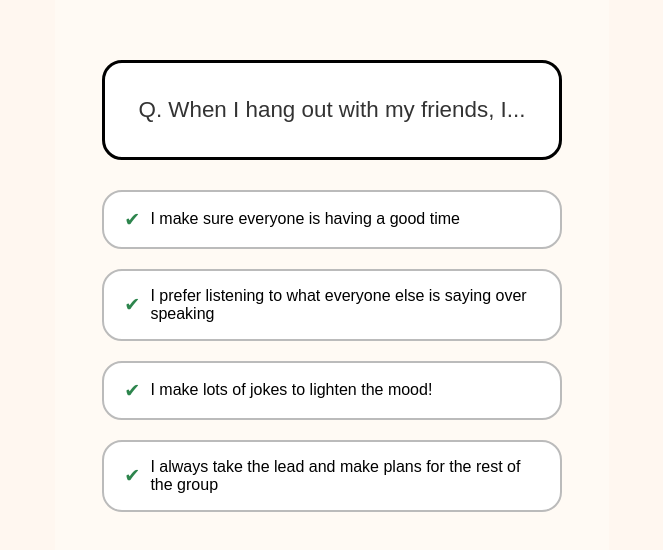
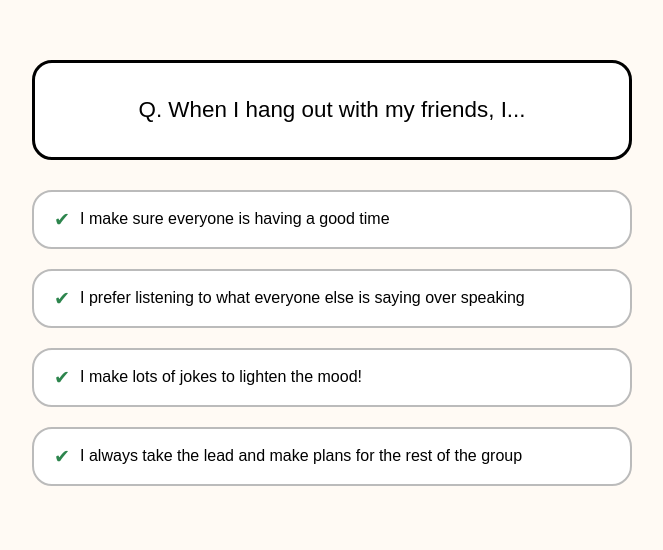
Before and after one commit to LiaYoonseoJang/mbti_test, a website: page test.html in a window 1280 px wide. Shown: the whole page, without its empty margins (308-971 px from the left). Drawn offline with Linux system fonts and the light colour scheme.

Commit message:
change 3

```diff
--- a/styles/main.css
+++ b/styles/main.css
@@ -3,17 +3,14 @@
 }
 
 
-/* Global reset and layout */
 body, html {
   margin: 0;
   padding: 0;
   font-family: 'Nunito', sans-serif;
   background-color: #fff7f0;
-  height: auto;
-  display: flex;
-  justify-content: center;
-  align-items: center;
+  min-height: 100vh;
 }
+
 
 .container {
   text-align: center;
@@ -124,6 +121,7 @@ body {
 
   .question {
     border: 3px solid #000;
+    color: black;
     border-radius: 20px;
     padding: 30px 20px;
     font-size: 1.4rem;
```
